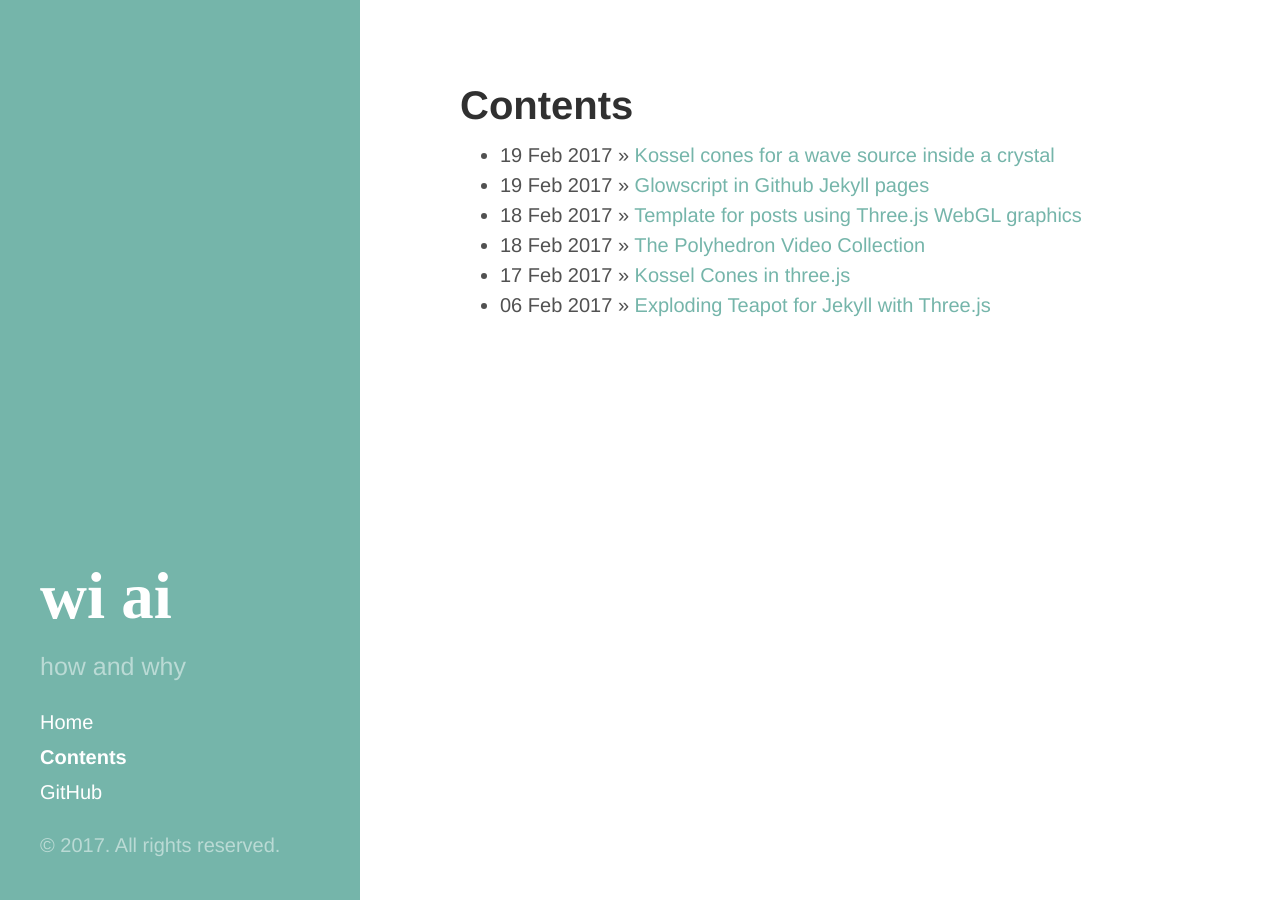
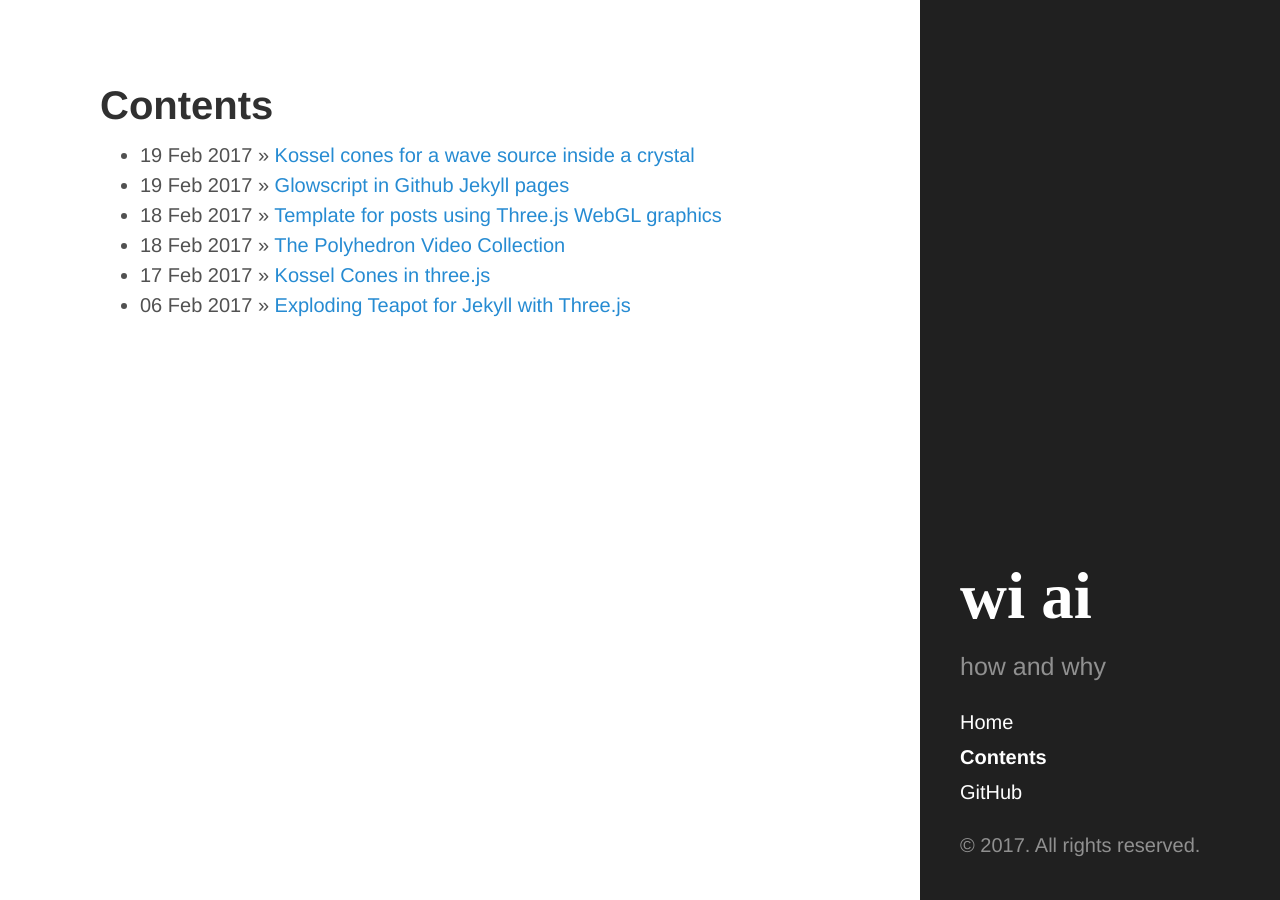
Before and after one commit to wiai/wiai.github.io, a Jekyll site: the page built from archive.md, in a window 1280 px wide. Built offline with Jekyll 4.4.1, drawn with Linux system fonts in a browser that asks for light colours.

Commit message:
Update default.html

```diff
--- a/_layouts/default.html
+++ b/_layouts/default.html
@@ -3,7 +3,7 @@
 
   {% include head.html %}
 
-  <body class="theme-base-0c">
+  <body class="layout-reverse">
 
     {% include sidebar.html %}
 
```
